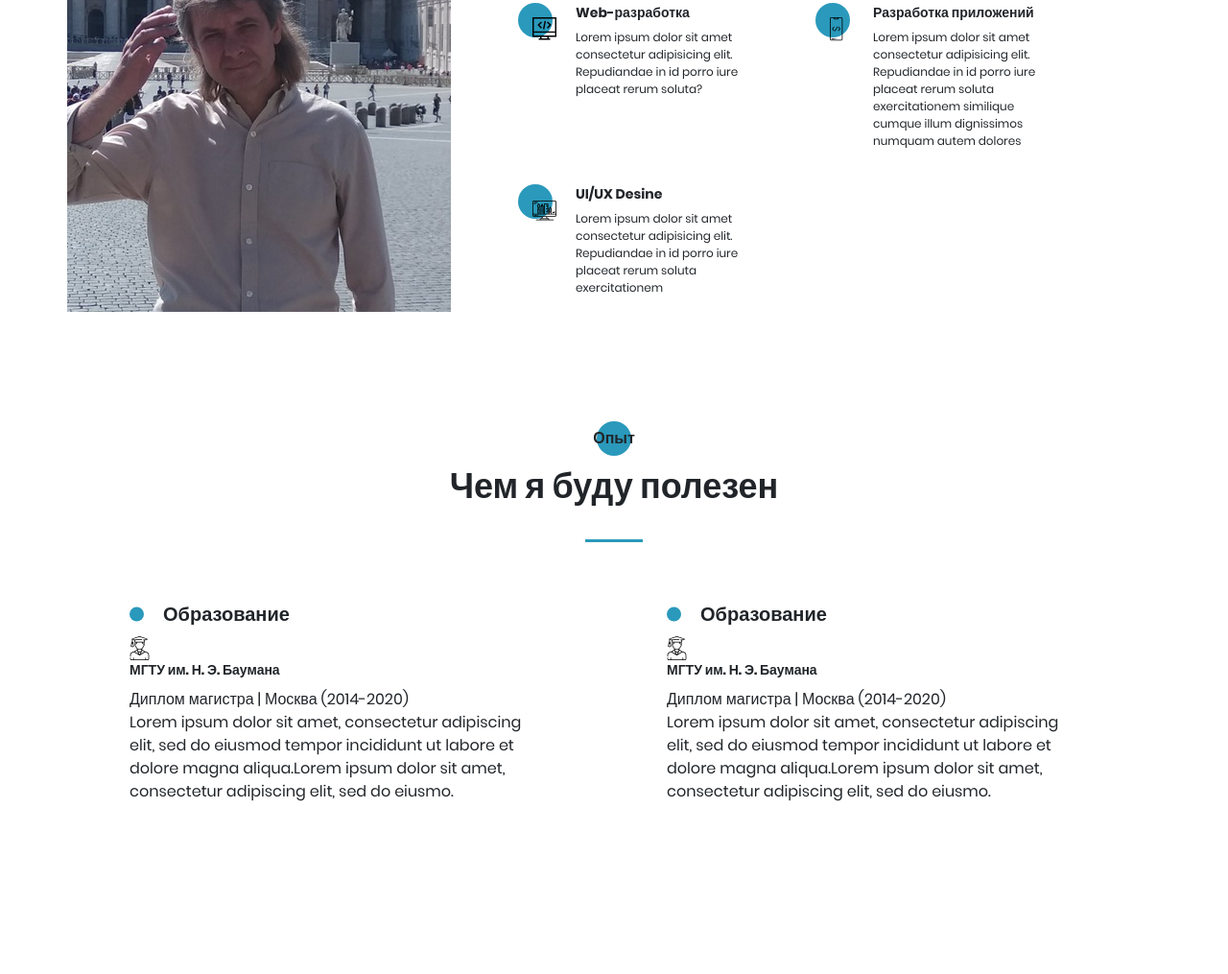
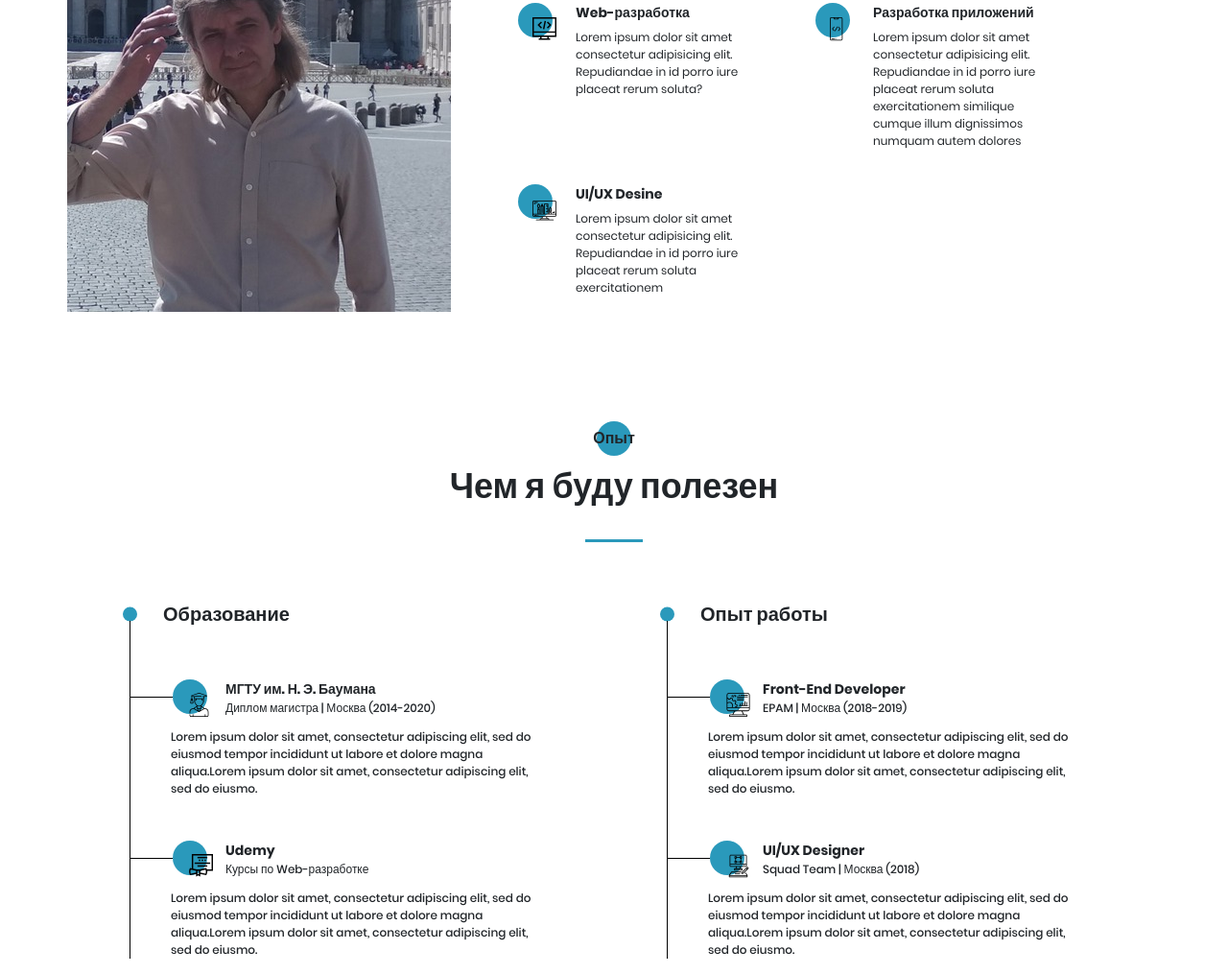
Before and after one commit to sergeybabak/portfolio, a website: page src/index.html in a window 1280 px wide. Shown: the part 1235-2250 px from the top of the page at 96% size. Before the commit the page ends 2088 px from the top, so only its background shows below. Drawn offline with nearby package versions, Linux system fonts and the light colour scheme; files that its build step writes are made by us from their sources.

Commit message:
resume_end

```diff
--- a/src/index.html
+++ b/src/index.html
@@ -200,7 +200,21 @@
                                     <h4 class="title title_fsz14">МГТУ им. Н. Э. Баумана</h4>
                                     <div class="resume__item-location">Диплом магистра | Москва (2014-2020)</div>
                                 </div>
-                                <div class="resume__body">
+                                <div class="resume__item-body">
+                                    Lorem ipsum dolor sit amet, consectetur adipiscing elit, sed do eiusmod tempor incididunt ut labore et dolore magna aliqua.Lorem ipsum dolor sit amet, consectetur adipiscing elit, sed do eiusmo.
+                                </div>
+                            </div>
+                        </li>
+                        <li>
+                            <div class="resume__item">
+                                <div class="resume__item-head">
+                                    <div class="resume__item-icon">
+                                        <img src="icons/experience/courses.svg" alt="courses">
+                                    </div>
+                                    <h4 class="title title_fsz14">Udemy</h4>
+                                    <div class="resume__item-location">Курсы по Web-разработке</div>
+                                </div>
+                                <div class="resume__item-body">
                                     Lorem ipsum dolor sit amet, consectetur adipiscing elit, sed do eiusmod tempor incididunt ut labore et dolore magna aliqua.Lorem ipsum dolor sit amet, consectetur adipiscing elit, sed do eiusmo.
                                 </div>
                             </div>
@@ -208,18 +222,32 @@
                     </ul>
                 </div>
                 <div class="resume__column">
-                    <h3 class="title title_fsz20 resume__column-title">Образование</h3>
+                    <h3 class="title title_fsz20 resume__column-title">Опыт работы</h3>
                     <ul>
                         <li>
                             <div class="resume__item">
                                 <div class="resume__item-head">
                                     <div class="resume__item-icon">
-                                        <img src="icons/experience/university.svg" alt="university">
+                                        <img src="icons/experience/developer.svg" alt="developer">
                                     </div>
-                                    <h4 class="title title_fsz14">МГТУ им. Н. Э. Баумана</h4>
-                                    <div class="resume__item-location">Диплом магистра | Москва (2014-2020)</div>
+                                    <h4 class="title title_fsz14">Front-End Developer</h4>
+                                    <div class="resume__item-location">EPAM | Москва (2018-2019)</div>
                                 </div>
-                                <div class="resume__body">
+                                <div class="resume__item-body">
+                                    Lorem ipsum dolor sit amet, consectetur adipiscing elit, sed do eiusmod tempor incididunt ut labore et dolore magna aliqua.Lorem ipsum dolor sit amet, consectetur adipiscing elit, sed do eiusmo.
+                                </div>
+                            </div>
+                        </li>
+                        <li>
+                            <div class="resume__item">
+                                <div class="resume__item-head">
+                                    <div class="resume__item-icon">
+                                        <img src="icons/experience/designer.svg" alt="designer">
+                                    </div>
+                                    <h4 class="title title_fsz14">UI/UX Designer</h4>
+                                    <div class="resume__item-location">Squad Team | Москва (2018)</div>
+                                </div>
+                                <div class="resume__item-body">
                                     Lorem ipsum dolor sit amet, consectetur adipiscing elit, sed do eiusmod tempor incididunt ut labore et dolore magna aliqua.Lorem ipsum dolor sit amet, consectetur adipiscing elit, sed do eiusmo.
                                 </div>
                             </div>
--- a/src/sass/blocks/_resume.scss
+++ b/src/sass/blocks/_resume.scss
@@ -29,7 +29,7 @@
                 height: 15px;
                 border-radius: 100%;
                 position: absolute;
-                left: 0;
+                left: -7px;
                 top: 50%;
                 transform: translateY(-50%);
                 background-color: $main-color;
@@ -37,6 +37,59 @@
         }
         ul {
             list-style-type: none;
+            li {
+                position: relative;
+                &:after {
+                    content: '';
+                    width: 1px;
+                    height: calc(100% + 16px);
+                    background-color: #000;
+                    position: absolute;
+                    top: -16px;
+                    left: 0;
+                }
+            }
+        }
+    }
+    &__item {
+        position: relative;
+        &:before {
+            content: '';
+            position: absolute;
+            width: 45px;
+            height: 1px;
+            background-color: #000;
+            top: 63px;
+        }
+        &-head {
+            position: relative;
+            padding: 45px 0 0 100px;
+            h4 {
+                margin-bottom: 0;
+            }
+        }
+        &-body {
+            padding-left: 43px;
+            margin-top: 12px;
+            font-size: 12px;
+            font-weight: 500;
+            line-height: 18px;
+        }
+        &-icon {
+            position: absolute;
+            @include before_circle;
+            top: 45px;
+            left: 45px;
+            img {
+                position: absolute;
+                top: 14px;
+                left: 17px;
+            }
+        }
+        &-location {
+            font-size: 12px;
+            font-weight: 500;
+            line-height: 18px;
         }
     }
 }
```
Also changed, not shown: dist/css/style.min.css, dist/index.html.
